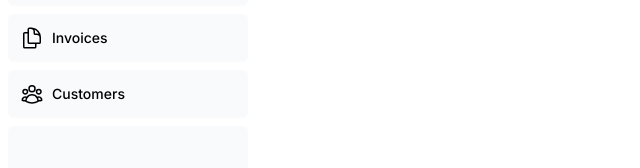
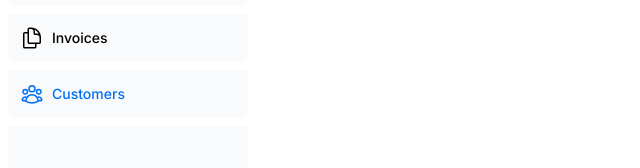
Before and after one commit to catelle/Learn_Frontend, a Next.js app: page /dashboard/customers in a window 1280 px wide. Shown: the part 226-394 px from the top of the page, without its empty margins (0-640 px from the left). Built offline with nearby package versions, Linux system fonts and the light colour scheme; a web font is replaced by a local one.

Commit message:
added Link and active link indicator

```diff
--- a/app/ui/dashboard/nav-links.tsx
+++ b/app/ui/dashboard/nav-links.tsx
@@ -1,8 +1,12 @@
+"use client"
 import {
   UserGroupIcon,
   HomeIcon,
   DocumentDuplicateIcon,
 } from '@heroicons/react/24/outline';
+import clsx from 'clsx';
+import Link from 'next/link';
+import { usePathname } from 'next/navigation';
 
 // Map of links to display in the side navigation.
 // Depending on the size of the application, this would be stored in a database.
@@ -17,19 +21,21 @@
 ];
 
 export default function NavLinks() {
+
+  const pathname= usePathname();
   return (
     <>
       {links.map((link) => {
         const LinkIcon = link.icon;
         return (
-          <a
+          <Link
             key={link.name}
             href={link.href}
-            className="flex h-[48px] grow items-center justify-center gap-2 rounded-md bg-gray-50 p-3 text-sm font-medium hover:bg-sky-100 hover:text-blue-600 md:flex-none md:justify-start md:p-2 md:px-3"
+            className={clsx("flex h-[48px] grow items-center justify-center gap-2 rounded-md bg-gray-50 p-3 text-sm font-medium hover:bg-sky-100 hover:text-blue-600 md:flex-none md:justify-start md:p-2 md:px-3", {'text-blue-500':pathname==link.href,})}
           >
             <LinkIcon className="w-6" />
             <p className="hidden md:block">{link.name}</p>
-          </a>
+          </Link>
         );
       })}
     </>
```
Also changed, not shown: app/dashboard/customers/page.tsx (line endings or trailing spaces), app/dashboard/invoices/page.tsx (line endings or trailing spaces), app/dashboard/layout.tsx (line endings or trailing spaces), app/dashboard/page.tsx (line endings or trailing spaces), app/ui/fonts/font.ts (line endings or trailing spaces), app/ui/test/Name.tsx (line endings or trailing spaces).
